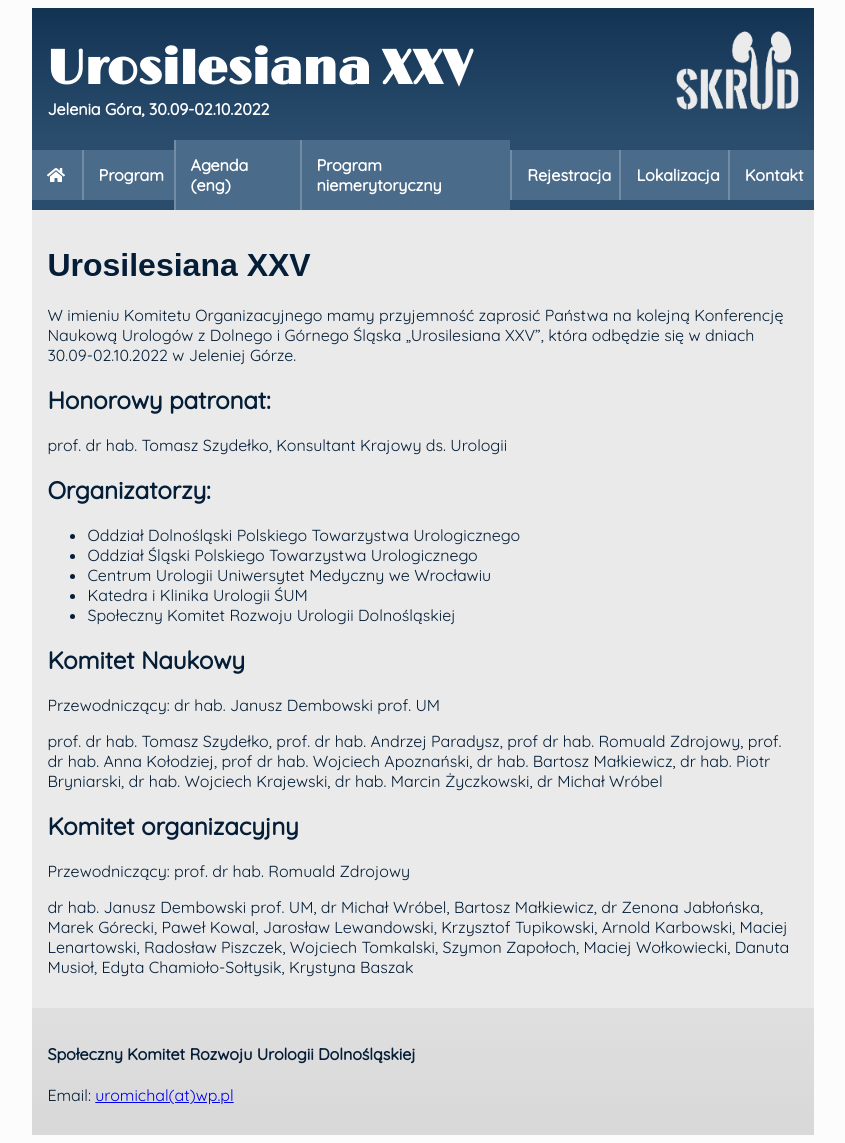
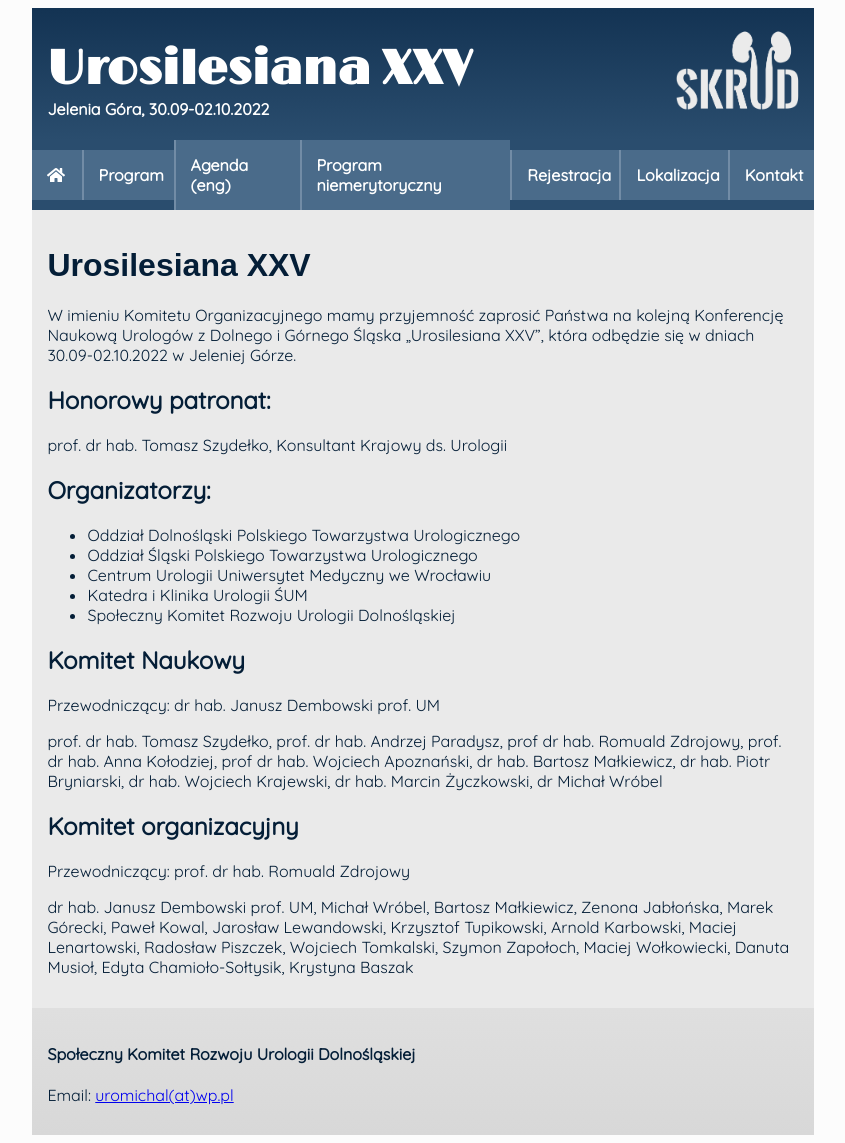
Before and after one commit to ptu-dolnyslask/urosilesiana, a Jekyll site: the page built from index.md, in a window 1280 px wide. Shown: the whole page, without its empty margins (217-1062 px from the left). Built offline with Jekyll 4.4.1, drawn with Linux system fonts in a browser that asks for light colours; nearby versions of some CDN libraries; some web fonts are replaced; our own code applies the rules of GitHub Pages for plain Markdown files.

Commit message:
17.06 updates

```diff
--- a/index.md
+++ b/index.md
@@ -28,4 +28,4 @@
 ---
 Przewodniczący: prof. dr hab. Romuald Zdrojowy
 
-dr hab. Janusz Dembowski prof. UM, dr Michał Wróbel, Bartosz Małkiewicz, dr Zenona Jabłońska, Marek Górecki, Paweł Kowal, Jarosław Lewandowski, Krzysztof Tupikowski, Arnold Karbowski, Maciej Lenartowski, Radosław Piszczek, Wojciech Tomkalski, Szymon Zapołoch, Maciej Wołkowiecki, Danuta Musioł, Edyta Chamioło-Sołtysik, Krystyna Baszak
+dr hab. Janusz Dembowski prof. UM, Michał Wróbel, Bartosz Małkiewicz, Zenona Jabłońska, Marek Górecki, Paweł Kowal, Jarosław Lewandowski, Krzysztof Tupikowski, Arnold Karbowski, Maciej Lenartowski, Radosław Piszczek, Wojciech Tomkalski, Szymon Zapołoch, Maciej Wołkowiecki, Danuta Musioł, Edyta Chamioło-Sołtysik, Krystyna Baszak
```
Also changed, not shown: pages/rejestracja.md (+1 -0 lines).
